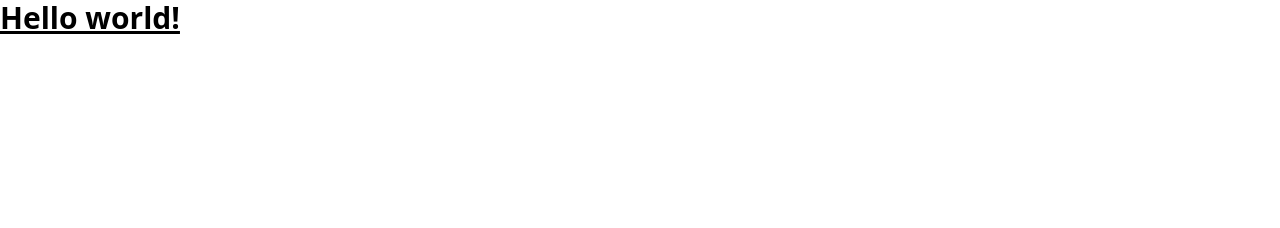
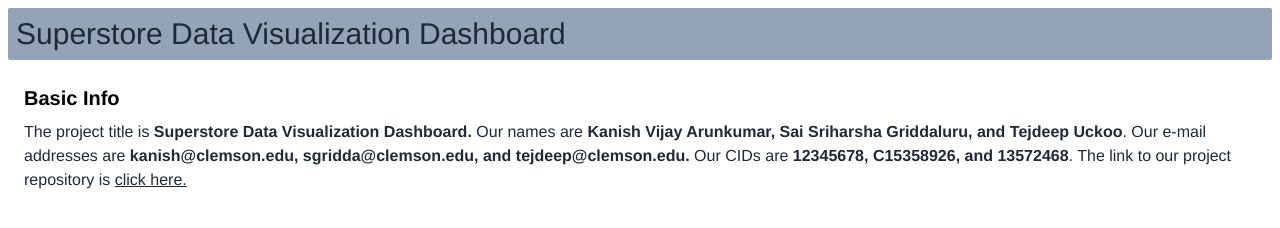
Before and after one commit to Harsha9554/gr-05-datviz-project, a website: page src/index.html in a window 1280 px wide. Drawn offline with nearby package versions, Linux system fonts and the light colour scheme; files that its build step writes are made by us from their sources.

Commit message:
index-updated

```diff
--- a/src/index.html
+++ b/src/index.html
@@ -3,10 +3,37 @@
     <head>
         <meta charset="UTF-8" />
         <meta name="viewport" content="width=device-width, initial-scale=1.0" />
-        <link rel="stylesheet" href="../dist/output.css" />
+        <link rel="stylesheet" href="../dist/styles/output.css" />
         <title>Superstore Data Visualization Dashboard</title>
     </head>
-    <body>
-        <h1 class="text-3xl font-bold underline">Hello world!</h1>
+    <body class="">
+        <div class="text-3xl text-gray-800 p-2 m-2 bg-slate-400 rounded-sm">
+            Superstore Data Visualization Dashboard
+        </div>
+        <div class="rounded">
+            <div class="px-6 py-4">
+                <div class="font-bold text-xl mb-2">Basic Info</div>
+                <p class="text-gray-800 text-base">
+                    The project title is
+                    <b>Superstore Data Visualization Dashboard.</b> Our names
+                    are
+                    <b
+                        >Kanish Vijay Arunkumar, Sai Sriharsha Griddaluru, and
+                        Tejdeep Uckoo</b
+                    >. Our e-mail addresses are
+                    <b
+                        >kanish@clemson.edu, sgridda@clemson.edu, and
+                        tejdeep@clemson.edu.</b
+                    >
+                    Our CIDs are <b>12345678, C15358926, and 13572468</b>. The
+                    link to our project repository is
+                    <a
+                        class="underline"
+                        href="https://github.com/Harsha9554/gr-05-datviz-project"
+                        >click here.</a
+                    >
+                </p>
+            </div>
+        </div>
     </body>
 </html>
--- a/tailwind.config.js
+++ b/tailwind.config.js
@@ -3,6 +3,9 @@ module.exports = {
     content: ["./src/**/*.{html,js}"],
     theme: {
         extend: {},
+        fontFamily: {
+            sans: ["Onest", "Helvetica"],
+        },
     },
     plugins: [],
 };
```
Also changed, not shown: index.html (added, +13 -0 lines).
